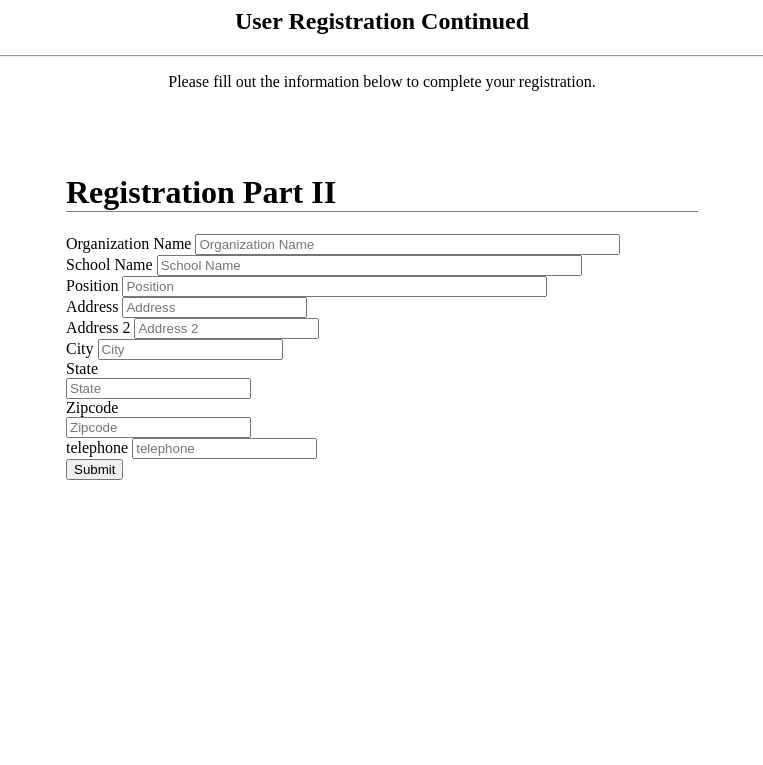
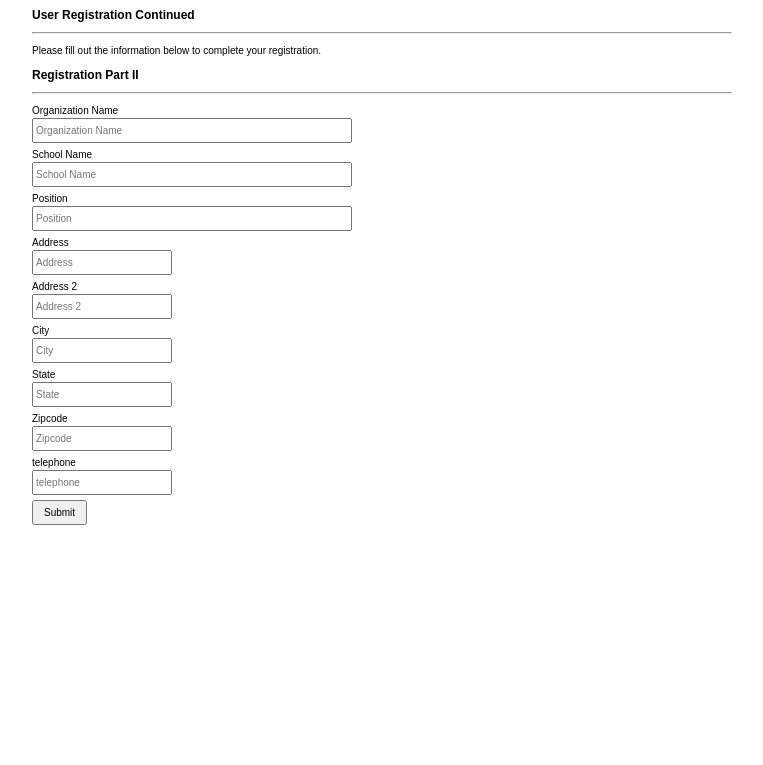
Before and after one commit to hamza-shafiq/FutureFamilies, a Flask app: template app/templates/content/registration_continued_cont.html in a window 1280 px wide. Shown: the top 765 px of the page, without its empty margins (258-1021 px from the left). After the commit the page ends 525 px from the top, so only its background shows below. Run offline with Flask 2, Linux system fonts and the light colour scheme; the template is opened without the code that fills it: values that come from a table or form of the project are taken from there, others are empty; parts of the project's set-up code (start-up, migrations or seed data) failed here and were passed over; some libraries are stand-ins or nearby versions.

Commit message:
login and details design is updated

```diff
--- a/app/templates/content/registration_continued_cont.html
+++ b/app/templates/content/registration_continued_cont.html
@@ -7,123 +7,143 @@
 <link href="https://cdn.jsdelivr.net/npm/select2@4.1.0-rc.0/dist/css/select2.min.css" rel="stylesheet" />
 <style>
     #container{width:100%;}
-    #center{
-        margin: auto;
-        width: 50%;
-        padding: 10px;
+    .main-page h1,
+    .main-page h2,
+    .main-page h4,
+    .main-page h5 {
+        font-size: 12px;
+        margin-bottom: 0;
+        font-family: Arial;
     }
-    .col-custom {
-    border-bottom: 1px solid grey;
-    width:100%
+    .font-10 {
+        font-size: 10px;
+    }
+    .font-12 {
+        font-size: 12px;
+    }
+    .main-page small,
+    .main-page label,
+    .main-page p {
+        font-size: 10px;
+        line-height: 14px;
+    }
+    .main-page .form-group {
+        margin-bottom: 5px;
+    }
+    .main-page .form-group label {
+        margin: 0;
+        white-space: nowrap;
+    }
+    .main-page {
+        margin: 0 auto;
+        max-width: 700px;
+        font-family: Arial;
+    }
+    .main-page hr {
+        margin-bottom: 10px;
+        margin-top: 10px;
+    }
+    .main-page .form-control {
+        height: 25px;
+        font-size: 10px;
+    }
+    .main-page form .required label:after {
+        margin-left: 2px;
+    }
+    .main-page .btn {
+        height: 25px;
+        font-size: 10px;
+        padding: 5px 10px;
+    }
+    .alert {
+        font-size: 12px;
+    }
+    .alert ul {
+        padding: 0;
+        list-style: none;
+    }
+    .red-text {
+        color: red;
     }
 </style>
-<h2 align="center">User Registration Continued</h2>
-<hr />
-<p align="center">Please fill out the information below to complete your registration.</p>
-<br/>
-<br />
+    <div class="main-page">
+        <h2><strong>User Registration Continued</strong></h2>
+        <hr/>
+        <p>Please fill out the information below to complete your registration.</p>
         <div id="container">
           <div id="center">
-      <h1 class='col-custom'>Registration Part II</h1>
+              <h1 class='col-custom'><strong>Registration Part II</strong></h1>
+              <hr/>
               <form method="POST" action="{{url_for('home.registration_continued')}}" width="100%" name="register_cont", id="register_cont">
                  {{ form.hidden_tag() }}
                   {{ wtf.form_errors(form) }}
-          <div class="form-row">
-                <div class="form-group col-xl-20 required" style="width: 100%">
+                  <div class="row">
+                      <div class="col-md-6">
+                          <div class="row form-group required">
+                              <div class="col-md-4">
                                   {{ form.org.label }}
-                  {{ form.org(class="form-control restrictedText", size="50", placeholder=form.org.label.text, title=form.org.label.text)  }}
+                              </div>
+                              <div class="col-md-8">
+                                  {{ form.org(class="form-control restrictedText", size="50", placeholder=form.org.label.text, title=form.org.label.text) }}
+                              </div>
+                              <div class="invalid-feedback"></div>
+                          </div>
+                          <div class="row form-group required">
+                              <div class="col-md-4">
+                                  {{ form.school.label }}
+                              </div>
+                              <div class="col-md-8">
+                                  {{ form.school(class="form-control restrictedText", size="50", placeholder=form.school.label.text, title=form.school.label.text) }}
+                              </div>
+                              <div class="invalid-feedback"></div>
+                          </div>
+                          <div class="row form-group required">
+                              <div class="col-md-4">{{ form.position.label }}</div>
+                              <div class="col-md-8">{{ form.position(class="form-control restrictedText", size="50", placeholder=form.position.label.text, title=form.position.label.text) }}</div>
+                              <div class="invalid-feedback"></div>
+                          </div>
+                          <div class="row form-group required">
+                              <div class="col-md-4">{{ form.adder1.label }}</div>
+                              <div class="col-md-8">{{ form.adder1(class="form-control restrictedText", placeholder=form.adder1.label.text, title=form.adder1.label.text) }}</div>
+                              <div class="invalid-feedback"></div>
+                          </div>
+                          <div class="row form-group">
+                              <div class="col-md-4">{{ form.adder2.label }}</div>
+                              <div class="col-md-8">{{ form.adder2(class="form-control restrictedText", placeholder=form.adder2.label.text, title=form.adder2.label.text) }}</div>
                               <div class="invalid-feedback"></div>
                           </div>
                       </div>
-          <div class="form-row">
-                <div class="form-group col-xl-20 required" style="width: 100%">
-                  {{ form.school.label }}
-                  {{ form.school(class="form-control restrictedText", size="50", placeholder=form.school.label.text, title=form.school.label.text)  }}
+                      <div class="col-md-6">
+                          <div class="row form-group required">
+                              <div class="col-md-4">{{ form.city.label }}</div>
+                              <div class="col-md-8">{{ form.city(class="form-control restrictedText", placeholder=form.city.label.text, title=form.city.label.text) }}</div>
+                              <div class="invalid-feedback"></div>
+                          </div>
+                          <div class="row form-group required">
+                              <div class="col-md-4">{{ form.state.label }}</div>
+                              <div class="col-md-8">{{ form.state(class="form-control restrictedText", placeholder=form.state.label.text, title=form.state.label.text) }}</div>
+                              <div class="invalid-feedback"></div>
+                          </div>
+                          <div class="row form-group required">
+                              <div class="col-md-4">{{ form.zipcode.label }}</div>
+                              <div class="col-md-8">{{ form.zipcode(class="form-control restrictedText", placeholder=form.zipcode.label.text, title=form.zipcode.label.text) }}</div>
+                              <div class="invalid-feedback"></div>
+                          </div>
+                          <div class="row form-group required">
+                              <div class="col-md-4">{{ form.tele.label }}</div>
+                              <div class="col-md-8">{{ form.tele(class="form-control restrictedText", placeholder=form.tele.label.text, title=form.tele.label.text) }}</div>
                               <div class="invalid-feedback"></div>
                           </div>
                       </div>
-          <div class="form-row">
-                <div class="form-group col-xl-20 required" style="width: 100%">
-                  {{ form.position.label }}
-                  {{ form.position(class="form-control restrictedText", size="50", placeholder=form.position.label.text, title=form.position.label.text)  }}
-                  <div class="invalid-feedback"></div>
                   </div>
+                  <div class="text-right">
+                      {{ form.submit(class="btn btn-secondary")  }}
                   </div>
-          <div class="form-row">
-            <div class="form-group col-xl-20 required" style="width: 100%">
-                  {{ form.adder1.label }}
-                  {{ form.adder1(class="form-control restrictedText", placeholder=form.adder1.label.text, title=form.adder1.label.text)  }}
-                  <div class="invalid-feedback"></div>
-            </div>
-          </div>
-          <div class="form-row">
-              <div class="form-group col-xl-20" style="width: 100%">
-                  {{ form.adder2.label }}
-                  {{ form.adder2(class="form-control restrictedText", placeholder=form.adder2.label.text, title=form.adder2.label.text)  }}
-                  <div class="invalid-feedback"></div>
-            </div>
-          </div>
-          <div class="form-row">
-              <div class="form-group col-xl-20 required">
-                  {{ form.city.label }}
-                  {{ form.city(class="form-control restrictedText", placeholder=form.city.label.text, title=form.city.label.text)  }}
-                  <div class="invalid-feedback"></div>
-              </div>
-              <div class="form-group col-xs-1 required" style="width: 25%;">
-                  {{ form.state.label }}
-                  {{ form.state(class="form-control restrictedText", placeholder=form.state.label.text, title=form.state.label.text)  }}
-                  <div class="invalid-feedback"></div>
-              </div>
-               <div class="form-group col-xs-1 required" style="width: 25%;">
-                  {{ form.zipcode.label }}
-                  {{ form.zipcode(class="form-control restrictedText", placeholder=form.zipcode.label.text, title=form.zipcode.label.text)  }}
-                  <div class="invalid-feedback"></div>
-                </div>
-          </div>
-          <div class="form-row">
-                <div class="form-group col-md-20 required">
-                  {{ form.tele.label }}
-                  {{ form.tele(class="form-control restrictedText", placeholder=form.tele.label.text, title=form.tele.label.text)  }}
-                  <div class="invalid-feedback"></div>
-                </div>
-
-          </div>
-           {{ form.submit(class="btn btn-success")  }}
               </form>
           </div>
         </div>
-<br />
-<br />
-<br />
-<br />
-<br />
-<br />
-<br />
-<br />
-<br />
-<br />
-<br />
-<br />
-<br />
-<br />
-<br />
-<br />
-<br />
-<br />
-<br />
-<br />
-<br />
-<br />
-<br />
-<br />
-<br />
-<br />
-<br />
-<br />
-<br />
-<br />
-<br />
-<br />
+    </div>
+
 <script type="text/javascript" src="https://cdnjs.cloudflare.com/ajax/libs/jquery/3.5.1/jquery.min.js"></script>
 <script src="https://cdn.jsdelivr.net/npm/select2@4.1.0-rc.0/dist/js/select2.min.js"></script>
 
```
Also changed, not shown: app/templates/security/login_user.html (+110 -56 lines). Lines whose indentation alone changed are shown as unchanged.
